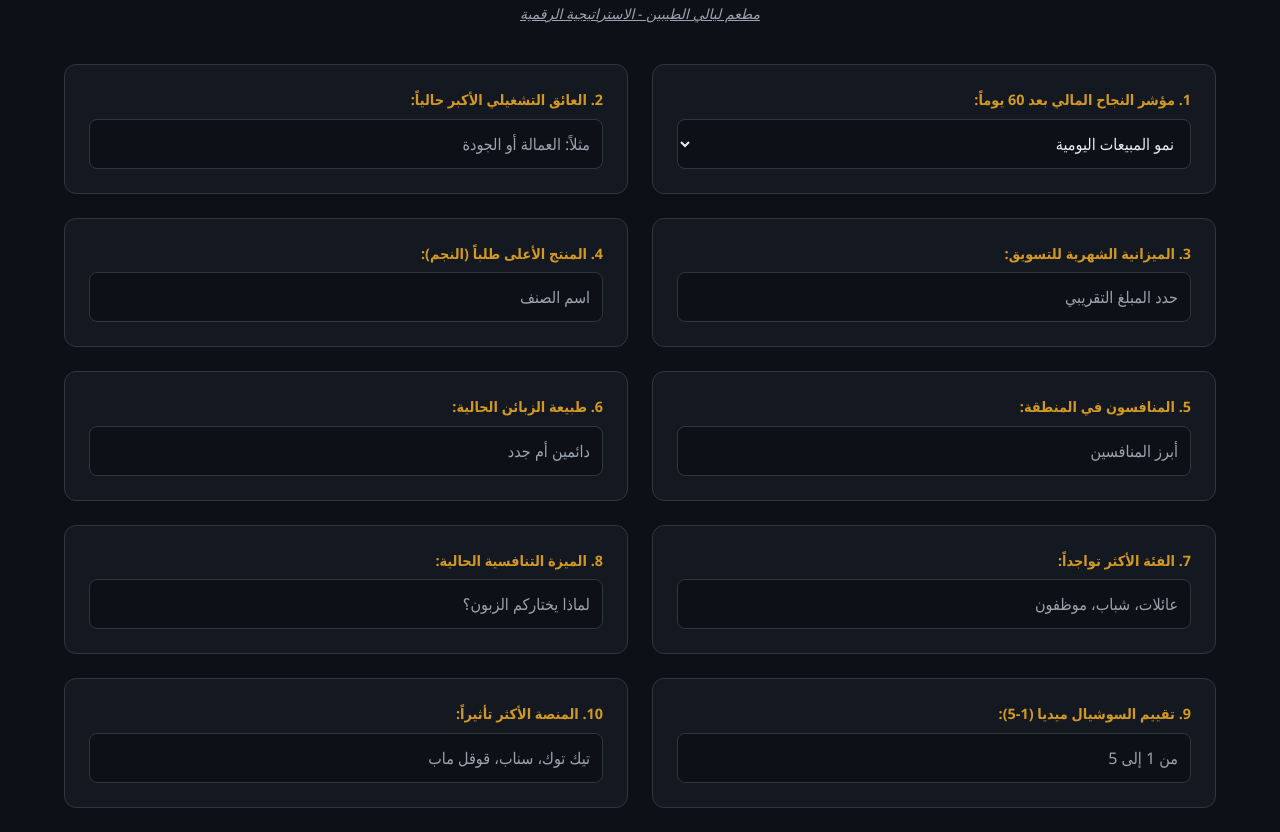
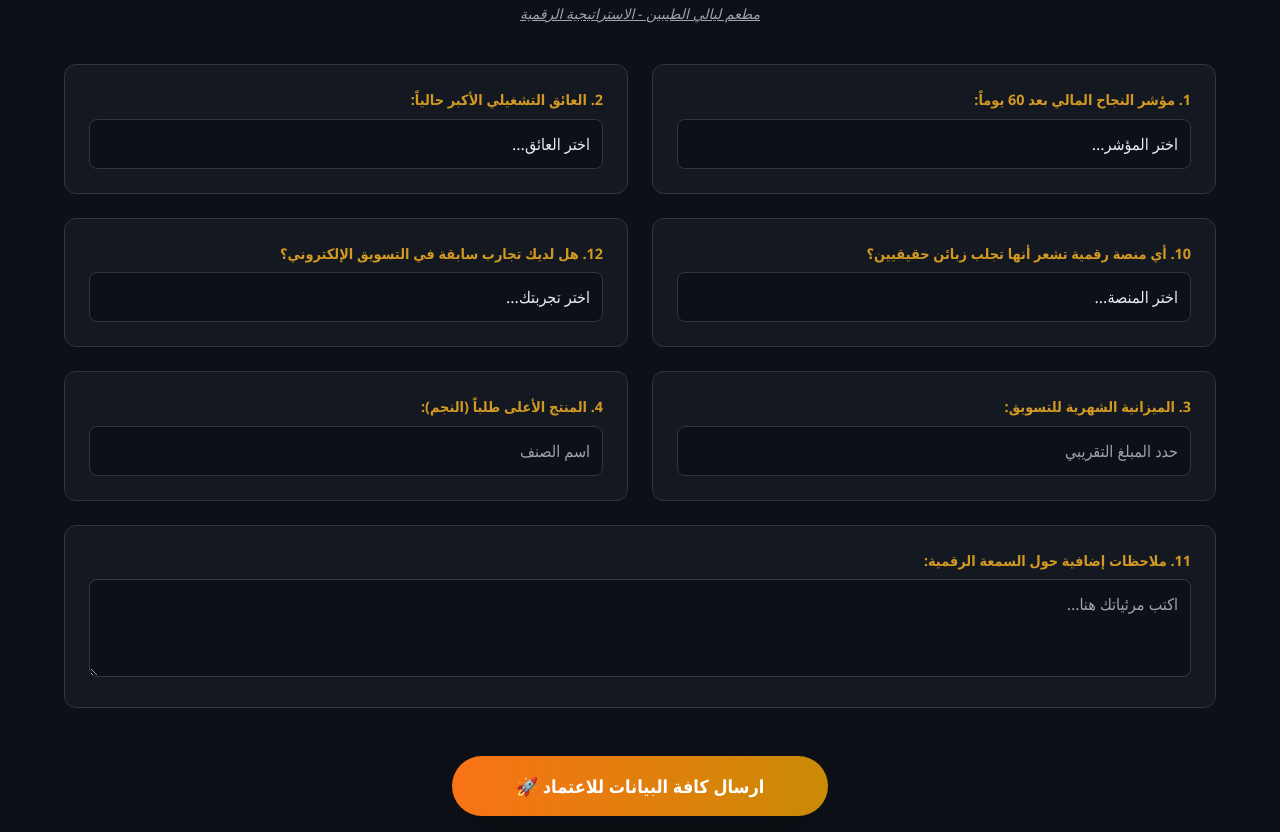
Before and after one commit to kahter0505-ux/Kahte, a plain HTML site: page index.html in a window 1280 px wide. Shown: the part 80-912 px from the top of the page. Drawn offline with nearby package versions, Linux system fonts and the light colour scheme.

Commit message:
Update index.html

```diff
--- a/index.html
+++ b/index.html
@@ -9,7 +9,7 @@
         body { background-color: #0d1117; color: #e6edf3; font-family: 'Segoe UI', Tahoma, sans-serif; }
         .glass-card { background: rgba(22, 27, 34, 0.8); border: 1px solid #30363d; border-radius: 12px; height: 100%; transition: 0.3s; }
         .glass-card:hover { border-color: #d29922; }
-        .input-field { background: #0d1117; border: 1px solid #30363d; color: #e6edf3; transition: 0.3s; width: 100%; padding: 12px; border-radius: 8px; }
+        .input-field { background: #0d1117; border: 1px solid #30363d; color: #e6edf3; transition: 0.3s; width: 100%; padding: 12px; border-radius: 8px; appearance: none; }
         .input-field:focus { border-color: #58a6ff; outline: none; box-shadow: 0 0 0 3px rgba(88, 166, 255, 0.1); }
         .label-gold { color: #d29922; font-weight: 600; font-size: 0.9rem; display: block; margin-bottom: 8px; }
     </style>
@@ -26,81 +26,69 @@
 
             <div class="grid grid-cols-1 md:grid-cols-2 gap-6">
 
-                <!-- س1 -->
+                <!-- السؤال 1: خيارات -->
                 <div class="glass-card p-6">
                     <label class="label-gold">1. مؤشر النجاح المالي بعد 60 يوماً:</label>
                     <select name="entry.1090412351" class="input-field">
-                        <option value="1- نمو المبيعات اليومية ودخل الصندوق بشكل واضح ومستمر.">نمو المبيعات اليومية</option>
-                        <option value="2- استقطاب زبائن جدد من سكان الحي لم يسبق لهم التجربة.">استقطاب زبائن جدد</option>
-                        <option value="3- السيطرة الرقمية وتصدر نتائج البحث في تطبيقات التوصيل.">السيطرة الرقمية</option>
-                        <option value="4- تنشيط المبيعات في الفترات الراكدة لرفع الكفاءة التشغيلية.">تنشيط الفترات الراكدة</option>
+                        <option value="" disabled selected>اختر المؤشر...</option>
+                        <option value="1- نمو المبيعات اليومية ودخل الصندوق بشكل واضح ومستمر.">1- نمو المبيعات اليومية</option>
+                        <option value="2- استقطاب زبائن جدد من سكان الحي لم يسبق لهم التجربة.">2- استقطاب زبائن جدد</option>
+                        <option value="3- السيطرة الرقمية وتصدر نتائج البحث في تطبيقات التوصيل.">3- السيطرة الرقمية</option>
+                        <option value="4- تنشيط المبيعات في الفترات الراكدة لرفع الكفاءة التشغيلية.">4- تنشيط المبيعات</option>
                     </select>
                 </div>
 
-                <!-- س2 -->
+                <!-- السؤال 2: خيارات -->
                 <div class="glass-card p-6">
                     <label class="label-gold">2. العائق التشغيلي الأكبر حالياً:</label>
-                    <input type="text" name="entry.1598282361" class="input-field" placeholder="مثلاً: العمالة أو الجودة">
+                    <select name="entry.1598282361" class="input-field">
+                        <option value="" disabled selected>اختر العائق...</option>
+                        <option value="1- نقص أو عدم استقرار العمالة.">1- نقص العمالة</option>
+                        <option value="2- تذبذب جودة المواد الخام والموردين.">2- جودة المواد</option>
+                        <option value="3- بطء في تجهيز الطلبات وتسليمها.">3- بطء التجهيز</option>
+                        <option value="4- الحاجة لصيانة أو تحديث في مرافق المطعم.">4- حاجة للصيانة</option>
+                    </select>
                 </div>
 
-                <!-- س3 -->
+                <!-- السؤال 10: خيارات (المنصات الرقمية) -->
+                <div class="glass-card p-6">
+                    <label class="label-gold">10. أي منصة رقمية تشعر أنها تجلب زبائن حقيقيين؟</label>
+                    <select name="entry.XXXX10" class="input-field">
+                        <option value="" disabled selected>اختر المنصة...</option>
+                        <option value="1- تيك توك.">1- تيك توك</option>
+                        <option value="2- سناب شات.">2- سناب شات</option>
+                        <option value="3- انستقرام.">3- انستقرام</option>
+                        <option value="4- قوقل ماب (الخرائط والتقييمات).">4- قوقل ماب</option>
+                        <option value="5- لا يوجد تأثير واضح لأي منصة حالياً.">5- لا يوجد تأثير</option>
+                    </select>
+                </div>
+
+                <!-- السؤال 12: خيارات -->
+                <div class="glass-card p-6">
+                    <label class="label-gold">12. هل لديك تجارب سابقة في التسويق الإلكتروني؟</label>
+                    <select name="entry.XXXX12" class="input-field">
+                        <option value="" disabled selected>اختر تجربتك...</option>
+                        <option value="1- نعم، ولدي خبرة جيدة بالنتائج.">1- نعم، بخبرة جيدة</option>
+                        <option value="2- نعم، تجارب بسيطة وغير مستمرة.">2- تجارب بسيطة</option>
+                        <option value="3- لا، هذه هي التجربة الأولى للمطعم.">3- لا، تجربة أولى</option>
+                    </select>
+                </div>
+
+                <!-- حقول نصية (س3 و س4) -->
                 <div class="glass-card p-6">
                     <label class="label-gold">3. الميزانية الشهرية للتسويق:</label>
                     <input type="text" name="entry.1116664973" class="input-field" placeholder="حدد المبلغ التقريبي">
                 </div>
 
-                <!-- س4 -->
                 <div class="glass-card p-6">
                     <label class="label-gold">4. المنتج الأعلى طلباً (النجم):</label>
                     <input type="text" name="entry.135246757" class="input-field" placeholder="اسم الصنف">
                 </div>
 
-                <!-- س5 -->
-                <div class="glass-card p-6">
-                    <label class="label-gold">5. المنافسون في المنطقة:</label>
-                    <input type="text" name="entry.1362751433" class="input-field" placeholder="أبرز المنافسين">
-                </div>
-
-                <!-- س6 -->
-                <div class="glass-card p-6">
-                    <label class="label-gold">6. طبيعة الزبائن الحالية:</label>
-                    <input type="text" name="entry.XXXX6" class="input-field" placeholder="دائمين أم جدد">
-                </div>
-
-                <!-- س7 -->
-                <div class="glass-card p-6">
-                    <label class="label-gold">7. الفئة الأكثر تواجداً:</label>
-                    <input type="text" name="entry.XXXX7" class="input-field" placeholder="عائلات، شباب، موظفون">
-                </div>
-
-                <!-- س8 -->
-                <div class="glass-card p-6">
-                    <label class="label-gold">8. الميزة التنافسية الحالية:</label>
-                    <input type="text" name="entry.XXXX8" class="input-field" placeholder="لماذا يختاركم الزبون؟">
-                </div>
-
-                <!-- س9 -->
-                <div class="glass-card p-6">
-                    <label class="label-gold">9. تقييم السوشيال ميديا (1-5):</label>
-                    <input type="number" name="entry.XXXX9" min="1" max="5" class="input-field" placeholder="من 1 إلى 5">
-                </div>
-
-                <!-- س10 -->
-                <div class="glass-card p-6">
-                    <label class="label-gold">10. المنصة الأكثر تأثيراً:</label>
-                    <input type="text" name="entry.XXXX10" class="input-field" placeholder="تيك توك، سناب، قوقل ماب">
-                </div>
-
-                <!-- س11 (عرض كامل) -->
+                <!-- حقل الملاحظات (عرض كامل) -->
                 <div class="glass-card p-6 md:col-span-2">
                     <label class="label-gold">11. ملاحظات إضافية حول السمعة الرقمية:</label>
-                    <textarea name="entry.XXXX11" rows="3" class="input-field" placeholder="اكتب مرئياتك هنا..."></textarea>
-                </div>
-
-                <!-- س12 (عرض كامل) -->
-                <div class="glass-card p-6 md:col-span-2">
-                    <label class="label-gold">12. تجارب سابقة في التسويق الإلكتروني:</label>
-                    <input type="text" name="entry.XXXX12" class="input-field" placeholder="أذكر تجاربك السابقة">
+                    <textarea name="entry.1362751433" rows="3" class="input-field" placeholder="اكتب مرئياتك هنا..."></textarea>
                 </div>
 
             </div>
```
